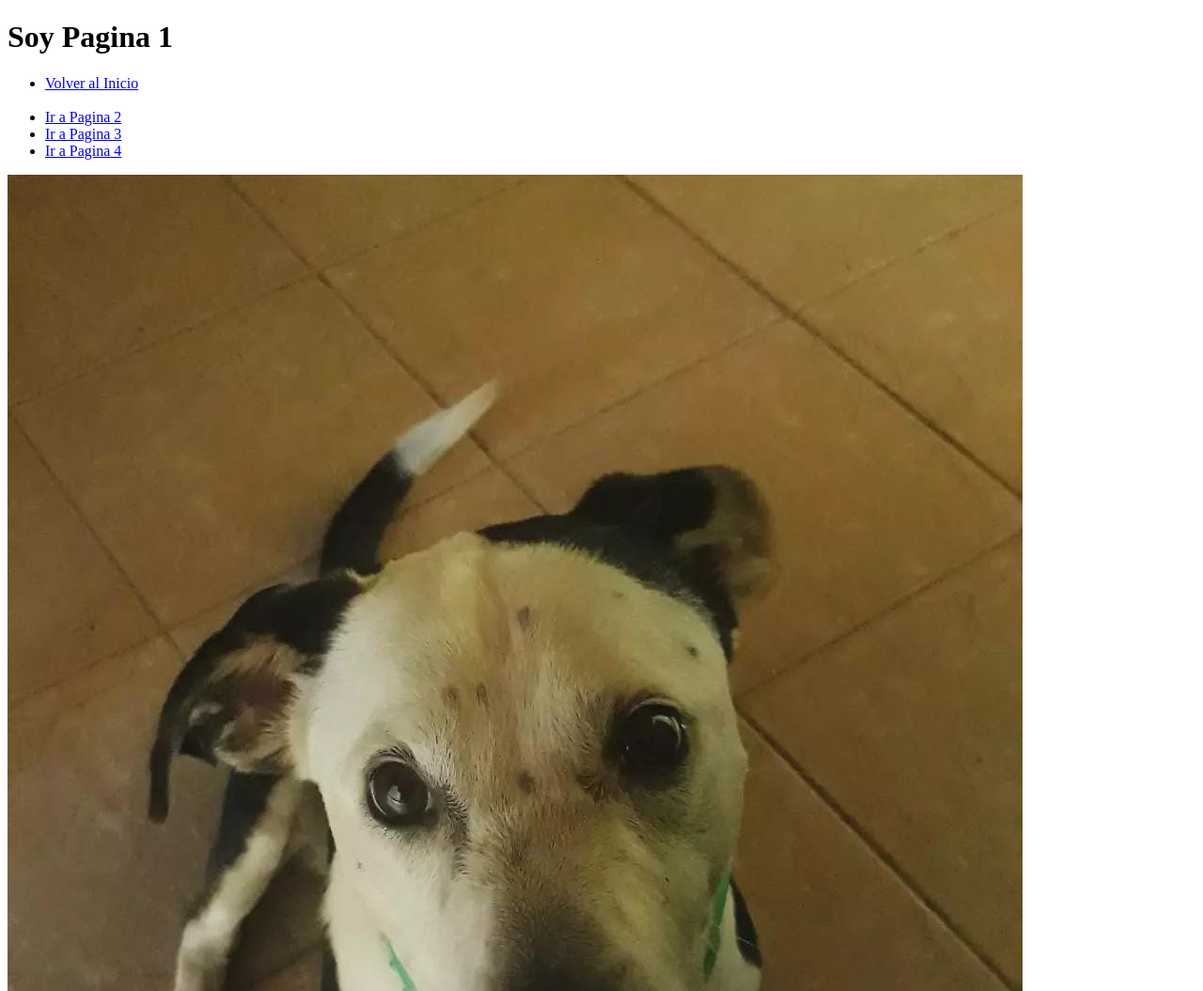
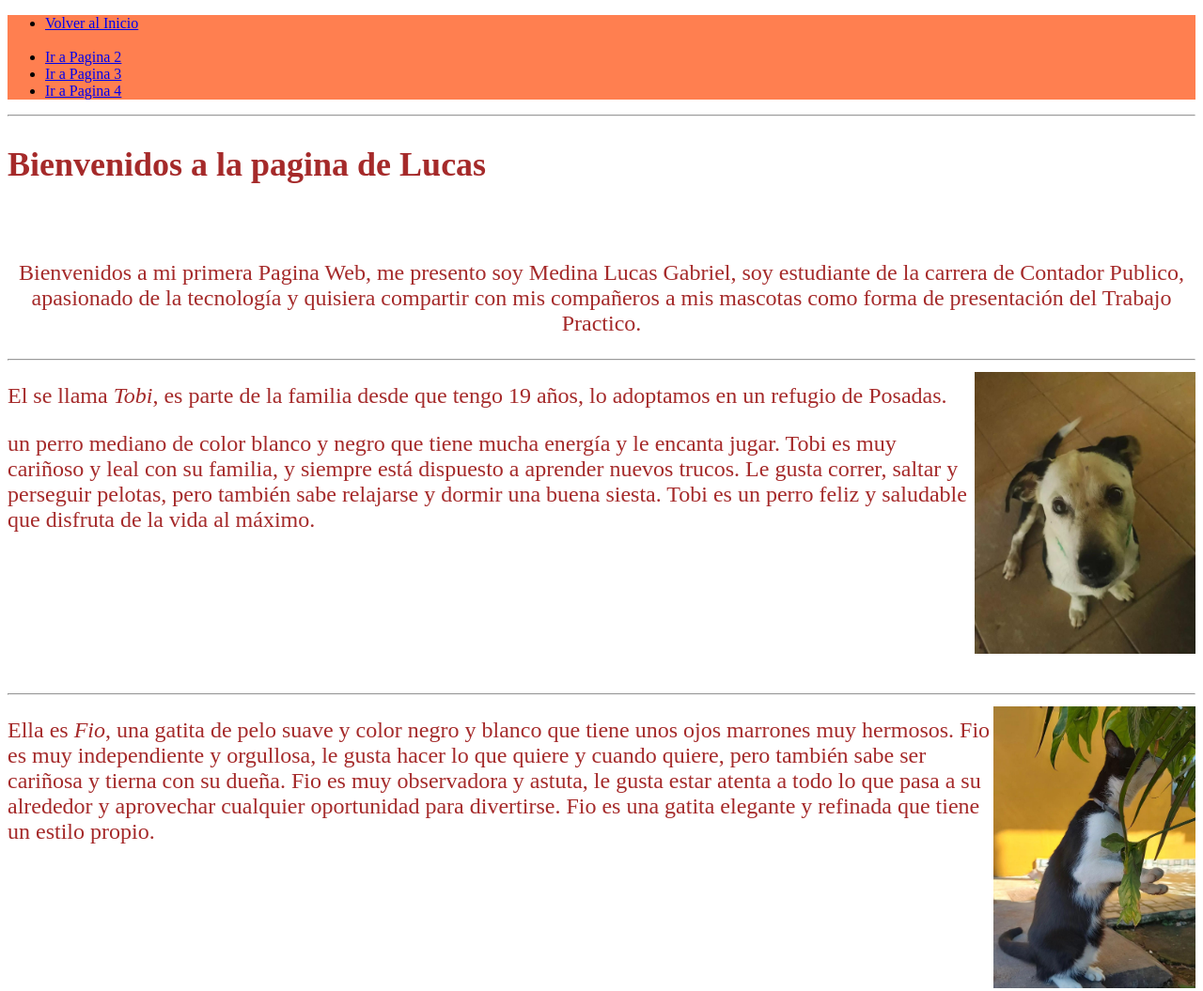
Before and after one commit to MedinaLucas1996/proyecto02, a plain HTML site: page pages/1.html in a window 1280 px wide. Shown: the top 1055 px of the page at 94% size. Drawn offline with Linux system fonts and the light colour scheme.

Commit message:
Actualizacion pagina Lucas

```diff
--- a/index.js
+++ b/index.js
@@ -0,0 +1 @@
+import
--- a/pages/1.html
+++ b/pages/1.html
@@ -7,8 +7,7 @@
 </head>
 
 <body>
-    <h1>Soy Pagina 1</h1>
-        <header>
+        <header style="background-color: coral;">
             <nav>
                 <ul>
                     <li>
@@ -28,12 +27,18 @@
             </nav>
         </header>
 
-
-<img src="../images/images-01a.jpeg" alt="Esta imagen contiene la foto de un perro mirando fijo a la cámara">
-
-<img src="../images/images-01b.jpeg" alt="Esta imagen contiene la imagen de una gatita jugando entre los arbustos">
-
-<img src="../images/images-01c.jpeg" alt="La imagen contiene a a un perro y un gato chusmeando por la ventana">
+<hr>
+<font size="5" color="brown">
+<h2>Bienvenidos a la pagina de Lucas</h2>
+<br>
+<p style="text-align: center;">Bienvenidos a mi primera Pagina Web, me presento soy Medina Lucas Gabriel, soy estudiante de la carrera de Contador Publico, apasionado de la tecnología y quisiera compartir con mis compañeros a mis mascotas como forma de presentación del Trabajo Practico.</p>
+<hr>
+ <img src="../images/images-01a.jpeg" align="right" height="300" alt="Esta imagen contiene la foto de un perro mirando fijo a la cámara">
+<p>El se llama <em>Tobi</em>, es parte de la familia desde que tengo 19 años, lo adoptamos en un refugio de Posadas.</p>
+<p>un perro mediano de color blanco y negro que tiene mucha energía y le encanta jugar. Tobi es muy cariñoso y leal con su familia, y siempre está dispuesto a aprender nuevos trucos. Le gusta correr, saltar y perseguir pelotas, pero también sabe relajarse y dormir una buena siesta. Tobi es un perro feliz y saludable que disfruta de la vida al máximo. </p>
+<br><br><br><br><br><hr>
+<img src="../images/images-01b.jpeg" align="right" height="300" alt="Esta imagen contiene la imagen de una gatita jugando entre los arbustos">
+<p>Ella es <em>Fio</em>, una gatita de pelo suave y color negro y blanco que tiene unos ojos marrones muy hermosos. Fio es muy independiente y orgullosa, le gusta hacer lo que quiere y cuando quiere, pero también sabe ser cariñosa y tierna con su dueña. Fio es muy observadora y astuta, le gusta estar atenta a todo lo que pasa a su alrededor y aprovechar cualquier oportunidad para divertirse. Fio es una gatita elegante y refinada que tiene un estilo propio.</p>
 
 </body>
 </html>
```
Also changed, not shown: images/images-01c.jpeg (deleted).
